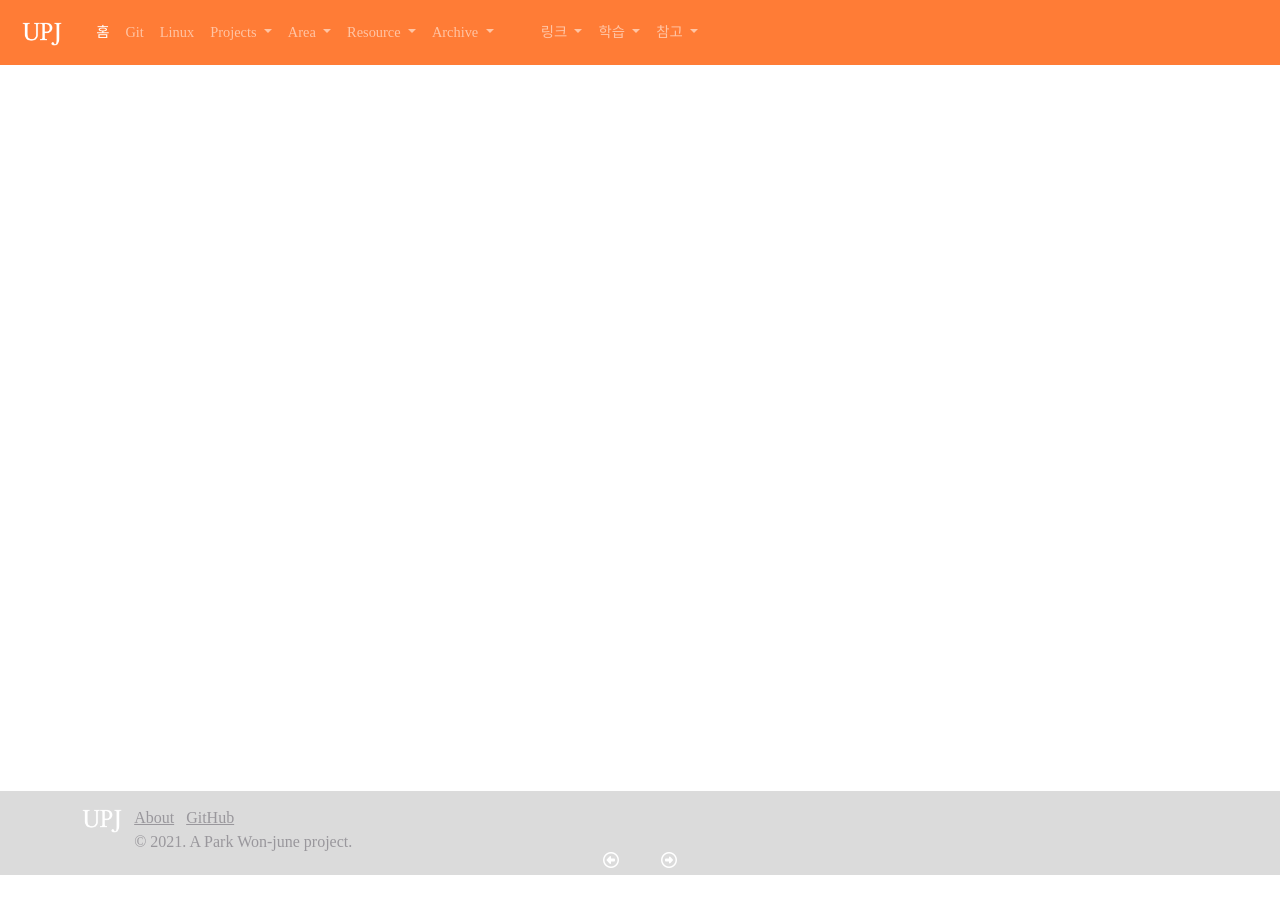
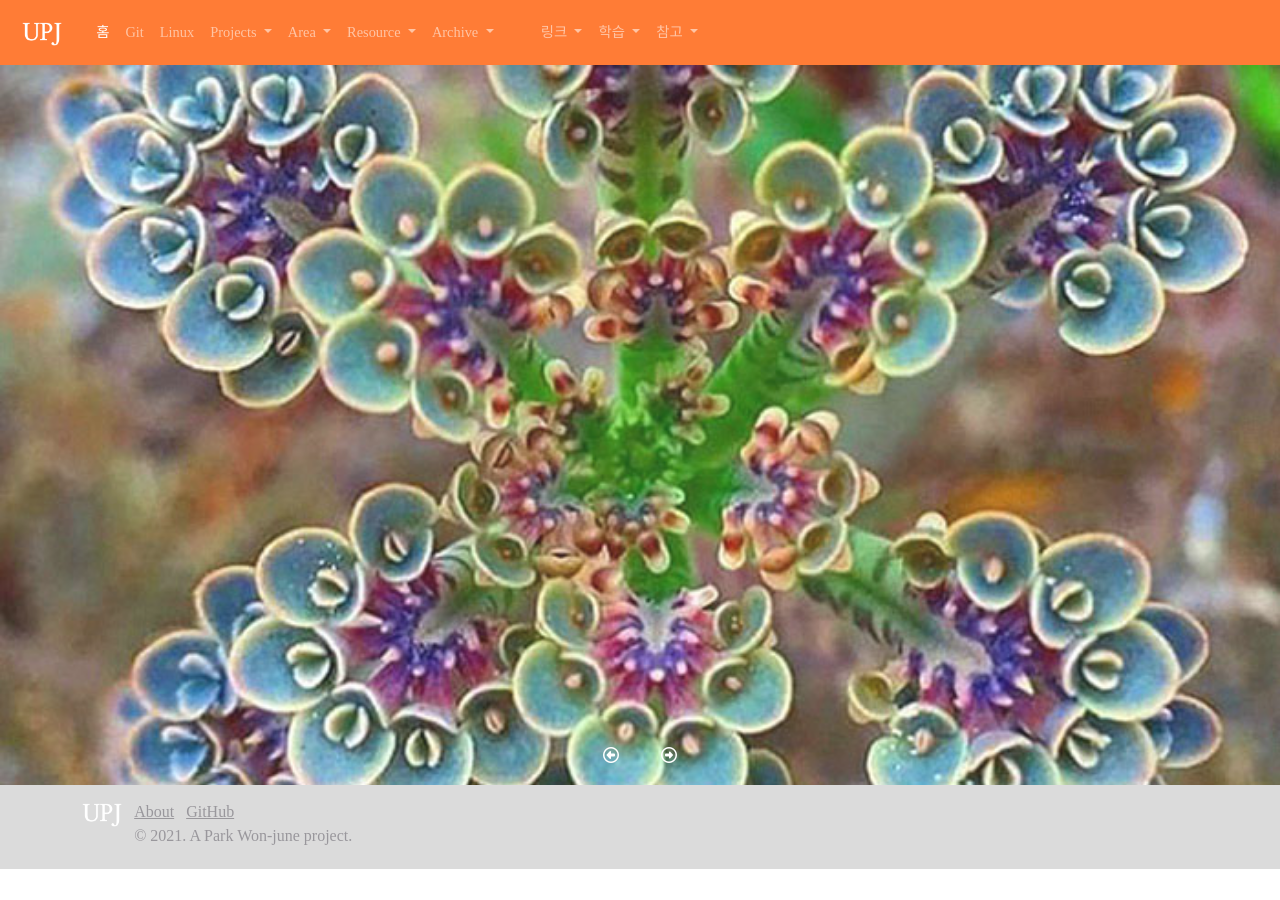
Before and after one commit to upj53/upj53.github.io, a Jekyll site: the page built from index.html, in a window 1280 px wide. Built offline with Jekyll 4.4.1, drawn with Linux system fonts in a browser that asks for light colours; nearby versions of some CDN libraries; some web fonts are replaced.

Commit message:
mainpage design

```diff
--- a/_layouts/upj_mainpage.html
+++ b/_layouts/upj_mainpage.html
@@ -9,7 +9,7 @@
 
 <!-----Content----->
 <div id="mainpage">
-{% if jekyll.environment == "development" %}
+{% if false %}
 <div id="my-goal" class="d-flex flex-row justify-content-evenly">
     <div class="card" style="max-width:300px; margin-right:5px;">
         <div class="d-flex flex-row" style="width:100%; height:100%">
@@ -77,9 +77,9 @@
 </div>
 {% endif %}
 
-{% if jekyll.environment == "production" %}
-<div style="height:95vh; ">&nbsp;</div>
-<div class="slider_container" style="display:none;">
+{% if true %}
+<!-- <div style="height:95vh; ">&nbsp;</div> -->
+<div class="slider_container">
 {% for p in site.frontpages %}
   <div class="slider_inner" style="background-image: url('{{ p.image }}');">
     <div class="content-bg"></div>
--- a/assets/css/upj_home.css
+++ b/assets/css/upj_home.css
@@ -4,6 +4,22 @@
     position: relative;
     display: flex;
     flex-direction: column;
+}
+
+.content-bg {
+    content: '';
+    position: absolute;
+    background: white;
+    color: black;
+    z-index: -1;
+    inset: 0;
+    opacity: 0.1;
+}
+
+.content {
+    font-weight: bold;
+    margin-top: -20%;
+    display: none;
 }
 
 .slider_container {
@@ -15,7 +31,7 @@
 
 .slider_inner {
     width: 100vw;
-    height: 90vh;
+    height: 80vh;
     float: left;
     /*
   https://nykim.work/86
@@ -35,26 +51,10 @@
     align-items: center;
 }
 
-.content-bg {
-    content: '';
-    position: absolute;
-    background: white;
-    color: black;
-    z-index: -1;
-    inset: 0;
-    opacity: 0.1;
-}
-
-.content {
-    font-weight: bold;
-    margin-top: -20%;
-    display: none;
-}
-
 .btn {
     width: 100px;
     position: absolute;
-    bottom: 0px;
+    top: 75vh;
     left: calc(50% - 50px);
     display: flex;
     justify-content: space-between;
```
